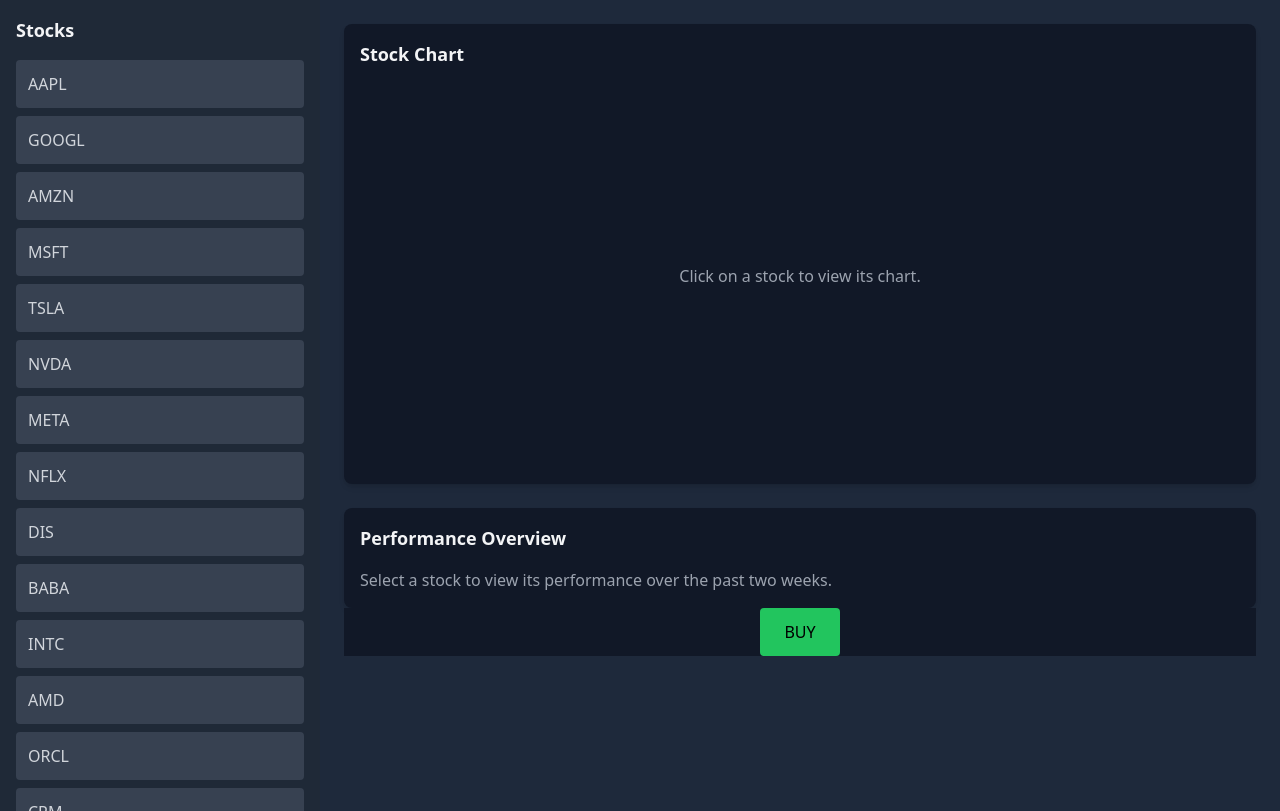
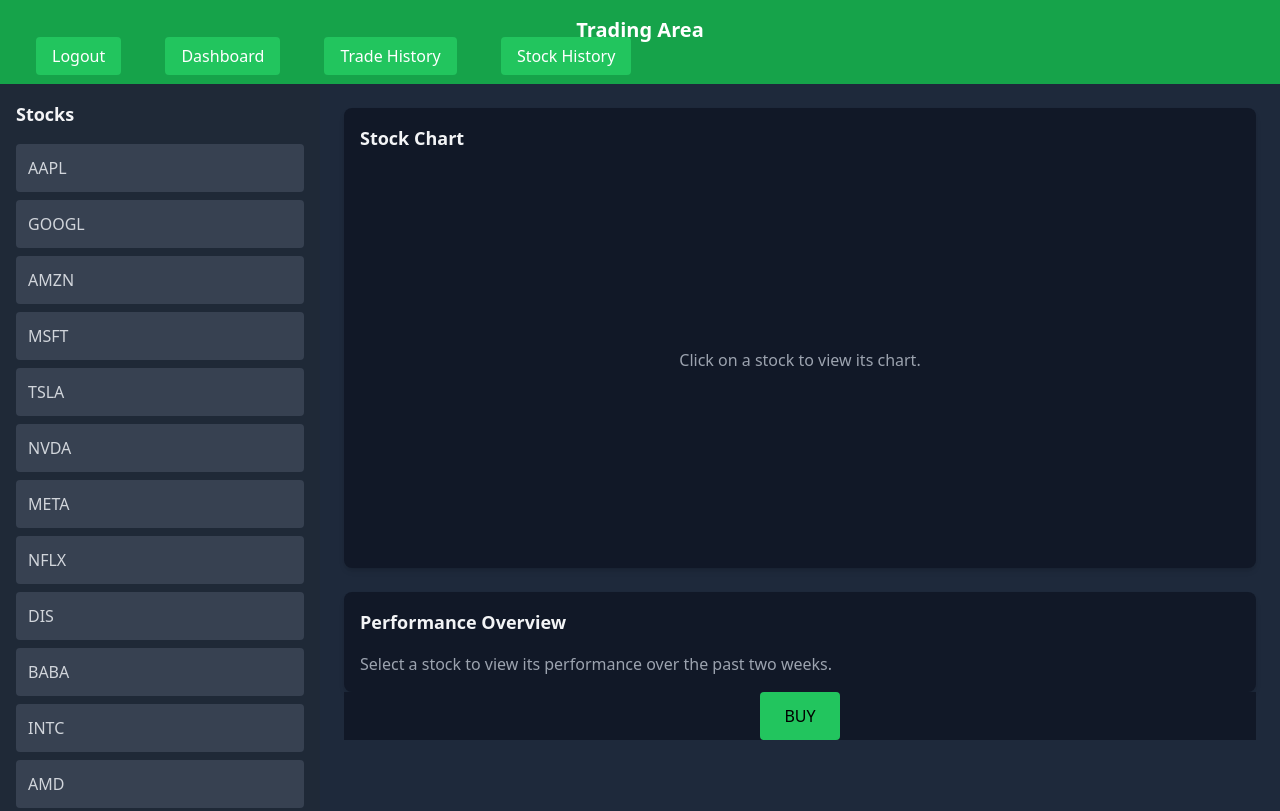
Before and after one commit to J-Ace65/ProgFinWebApp-F24, a website: page public/pages/watchlist.html in a window 1280 px wide. Shown: the top 811 px of the page. Drawn offline with nearby package versions, Linux system fonts and the light colour scheme.

Commit message:
header div

```diff
--- a/controllers/userController.js
+++ b/controllers/userController.js
@@ -35,10 +35,6 @@ const registerUser = async (req, res) => {
     }
 };
 
-
-
-
-
 // Login function
 const loginUser = async (req, res) => {
     const { email, password } = req.body;
--- a/public/pages/watchlist.html
+++ b/public/pages/watchlist.html
@@ -12,7 +12,18 @@
         }
     </style>
 </head>
-<body class="min-h-screen flex text-gray-300">
+
+<body class="min-h-screen text-gray-300">
+    <div>
+        <header class="bg-green-600 text-white p-4">
+          <h1 class="text-xl font-bold text-center">Trading Area</h1>
+          <a href="/" class="bg-green-500 text-white px-4  mx-5 py-2 rounded hover:bg-green-600 mt-4"><button>Logout</button></a>
+          <a href="/dashboard" class="bg-green-500 text-white px-4 py-2 mx-5 rounded hover:bg-green-600 mt-4"><button>Dashboard</button></a>
+          <a href="/tradehistory" class="bg-green-500 text-white px-4 py-2 mx-5 rounded hover:bg-green-600 mt-4"><button>Trade History</button></a>
+          <a href="/stockhistory" class="bg-green-500 text-white px-4 py-2 mx-5 rounded hover:bg-green-600 mt-4"><button>Stock History</button></a>
+      </header>
+      </div>
+    <div class="flex">
     <!-- Sidebar -->
     <aside class="w-1/4 bg-gray-800 p-4">
         <h2 class="text-lg font-bold text-gray-100 mb-4">Stocks</h2>
@@ -44,7 +55,7 @@
           </div>
 
     </main>
-
+</div>
     <!-- Include the JavaScript File -->
     <script src="../scripts/watchlist.js"></script>
     <!-- Include Chart.js -->
```
Also changed, not shown: public/pages/dashboard.html (+1 -1 lines), public/pages/stockhistory.html (+12 -1 lines), public/pages/tradehistory.html (+9 -0 lines).
